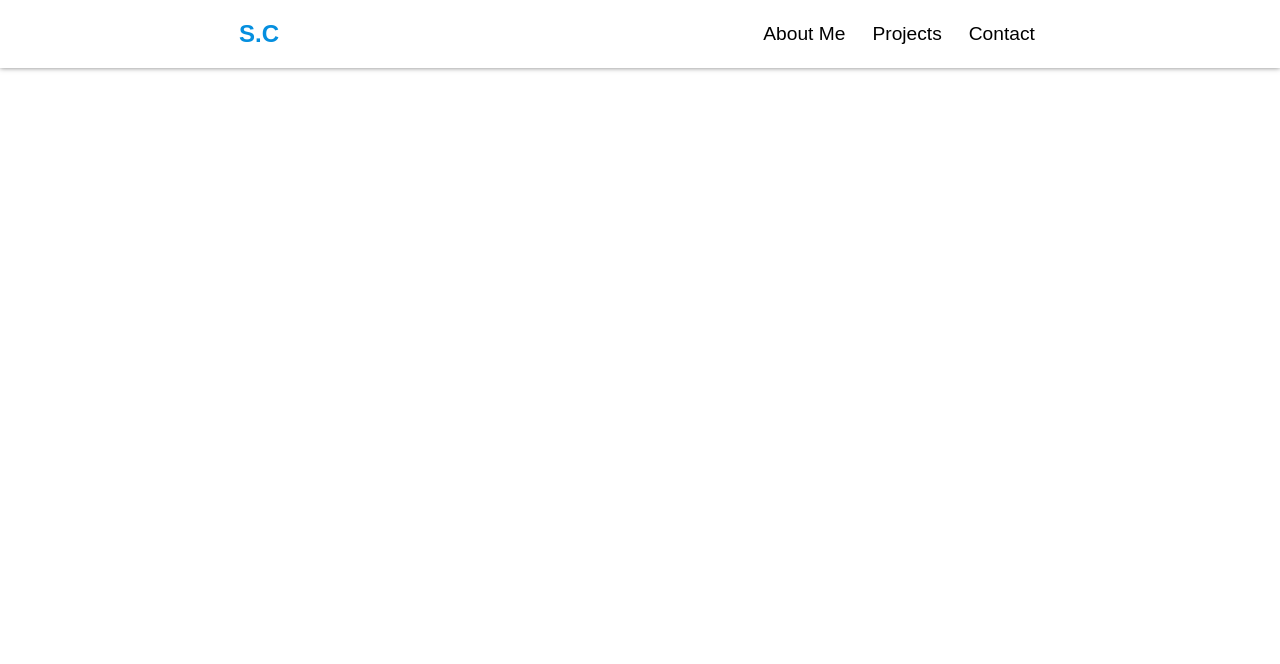
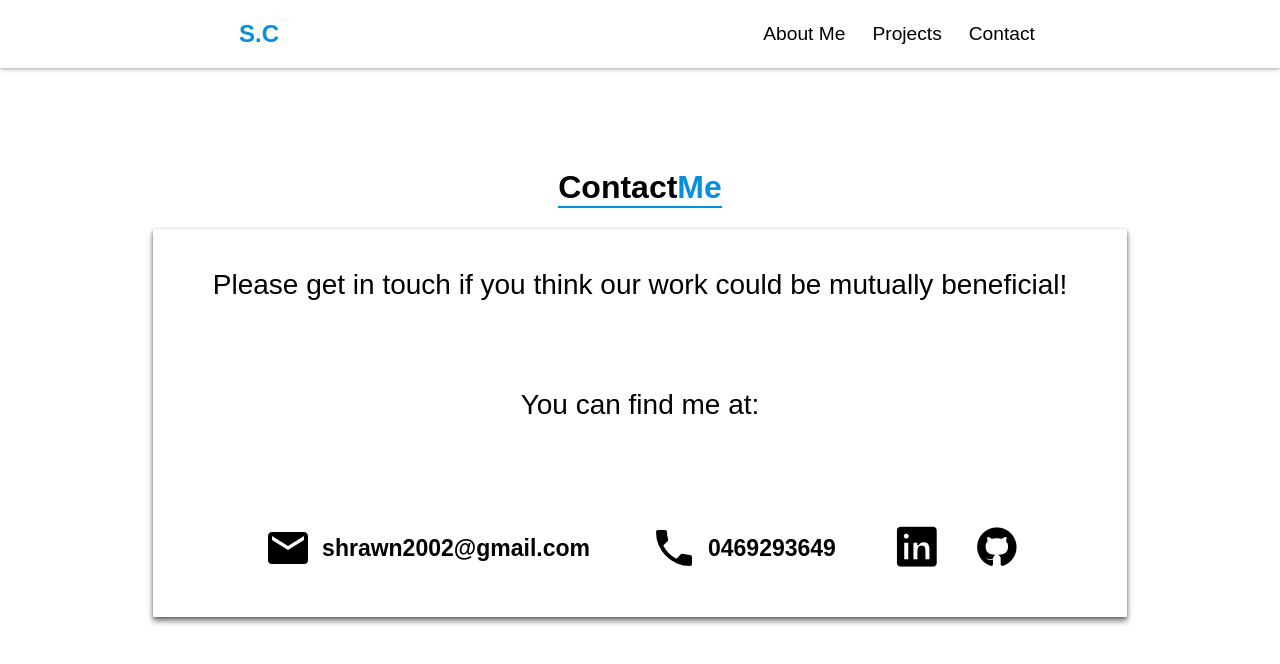
Before and after one commit to Shrawn100/Portfolio, a React (Create React App) app: page /Contact in a window 1280 px wide. Shown: the top 664 px of the page. Built offline with nearby package versions, Linux system fonts and the light colour scheme; a web font is replaced by a local one.

Commit message:
Create contact page

```diff
--- a/public/index.html
+++ b/public/index.html
@@ -5,6 +5,10 @@
     <link rel="icon" href="%PUBLIC_URL%/favicon.ico" />
     <meta name="viewport" content="width=device-width, initial-scale=1" />
     <meta name="theme-color" content="#000000" />
+    <link
+      rel="stylesheet"
+      href="https://cdn.jsdelivr.net/gh/devicons/devicon@v2.15.1/devicon.min.css"
+    />
     <meta
       name="description"
       content="Web site created using create-react-app"
--- a/src/components/About.css
+++ b/src/components/About.css
@@ -47,16 +47,18 @@
   display: grid;
   grid-template-columns: repeat(auto-fill, minmax(100px, 1fr));
   max-width: 1000px;
+  gap: 30px;
   padding: 10px 30px 30px 30px;
-  gap: 30px;
 }
 
 .skills-tools {
   width: 100%;
   display: flex;
   flex-direction: column;
-  padding-bottom: 50px;
+  padding-bottom: 100px;
   max-width: 900px;
+
+  padding-top: 50px;
 }
 
 .skills-tools-heading {
--- /dev/null
+++ b/src/components/Contact.css
@@ -0,0 +1,95 @@
+.contact {
+  width: 100%;
+  display: flex;
+  flex-direction: column;
+
+  align-items: center;
+  justify-content: center;
+  min-height: 75vh;
+}
+
+.contact-heading {
+  font-family: "MyFont", sans-serif;
+  text-align: center;
+  border-bottom: 2px solid rgb(5, 143, 223);
+  margin-top: 50px;
+}
+.contact-heading > span {
+  color: rgb(5, 143, 223);
+}
+.contact-container {
+  display: flex;
+  justify-content: center;
+  align-items: center;
+  flex-direction: column;
+  box-shadow: 0 4px 6px rgba(0, 0, 0, 0.5), 0 1px 3px rgba(0, 0, 0, 0.3);
+  padding: 10px 30px 30px 30px;
+}
+.contact-container:hover {
+  transform: scale(1.01);
+  box-shadow: 0 4px 6px rgba(0, 0, 0, 0.4), 0 1px 3px rgba(0, 0, 0, 0.2);
+}
+.contact-container > p {
+  padding: 10px 30px 30px 30px;
+  text-align: center;
+  font-size: 28px;
+  max-width: 900px;
+  font-family: "MyFont", sans-serif;
+
+  margin-top: 20px;
+}
+.contact-container > div {
+  display: flex;
+
+  width: 100%;
+  justify-content: center;
+  gap: 30px;
+}
+.contact-btn {
+  margin-top: 30px;
+  text-align: center;
+
+  color: black;
+  cursor: pointer;
+  font-family: "MyFont", sans-serif;
+  font-size: 23px;
+  display: flex;
+  align-items: center;
+  border: none;
+  font-weight: bold;
+  background-color: white;
+  max-width: 400px;
+  padding: 15px;
+  justify-content: center;
+}
+.contact-btn:hover {
+  color: rgb(5, 143, 223);
+  background-color: white;
+}
+
+.contact-btn-container > div {
+  display: flex;
+  gap: 10px;
+}
+.github {
+  max-width: 50px;
+  color: white;
+}
+
+.contact-icon {
+  margin-right: 10px;
+}
+.devicon-linkedin-plain,
+.devicon-github-original {
+  font-size: 40px;
+}
+@media (max-width: 850px) {
+  .contact-container > div {
+    flex-direction: column;
+
+    align-items: center;
+  }
+  .contact-container {
+    box-shadow: none;
+  }
+}
--- a/src/components/Contact.js
+++ b/src/components/Contact.js
@@ -1,3 +1,34 @@
+import "./Contact.css";
+import Icon from "@mdi/react";
+import { mdiEmail, mdiPhone } from "@mdi/js";
+
 export default function Contact() {
-  return <div></div>;
+  return (
+    <div className="contact">
+      <h1 className="contact-heading">
+        Contact<span>Me</span>
+      </h1>
+      <div className="contact-container">
+        <p>
+          Please get in touch if you think our work could be mutually
+          beneficial!
+        </p>
+        <p>You can find me at:</p>
+        <div className="contact-btn-container">
+          <button className="contact-btn">
+            <Icon className="contact-icon" path={mdiEmail} size={2} />
+            shrawn2002@gmail.com
+          </button>
+          <button className="contact-btn">
+            <Icon className="contact-icon" path={mdiPhone} size={2} />
+            0469293649
+          </button>
+          <div>
+            <i className="devicon-linkedin-plain contact-btn"></i>
+            <i className="devicon-github-original contact-btn"></i>
+          </div>
+        </div>
+      </div>
+    </div>
+  );
 }
--- a/src/components/Projects.css
+++ b/src/components/Projects.css
@@ -27,7 +27,7 @@
   align-items: center;
   gap: 30px;
 
-  box-shadow: 0 4px 6px rgba(0, 0, 0, 0.3), 0 1px 3px rgba(0, 0, 0, 0.15);
+  box-shadow: 0 4px 6px rgba(0, 0, 0, 0.5), 0 1px 3px rgba(0, 0, 0, 0.3);
 }
 .projects-card:hover {
   transform: scale(1.01);
```
